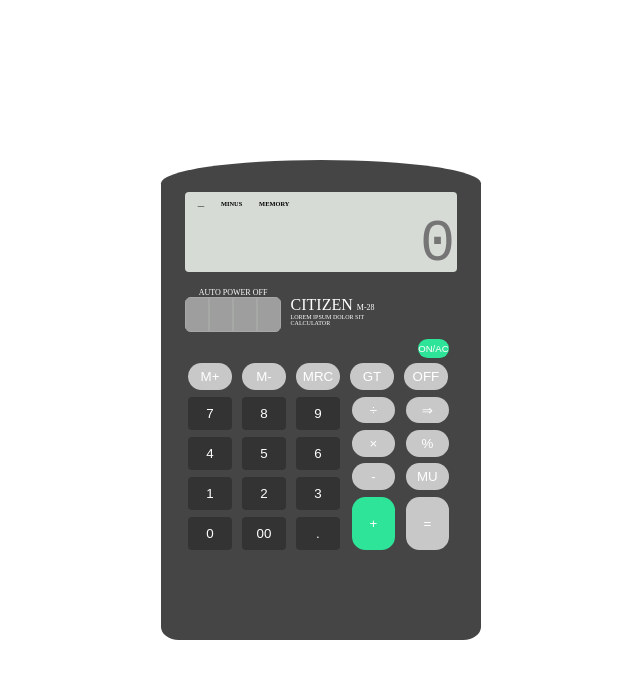
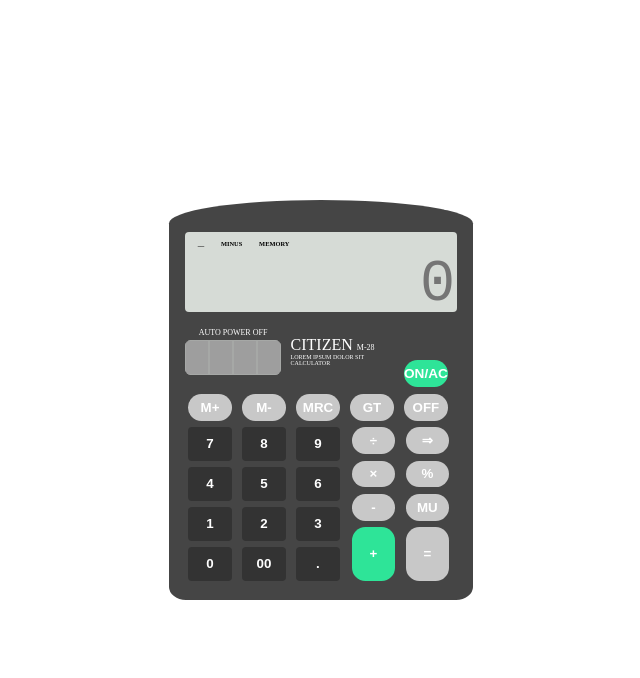
Before and after one commit to Vheeck/Simple-Calculator, a plain HTML site: page index.html in a window 1280 px wide. Shown: the whole page, without its empty margins (319-959 px from the left). Drawn offline with Linux system fonts and the light colour scheme.

Commit message:
Added main.js

```diff
--- a/index.html
+++ b/index.html
@@ -72,5 +72,6 @@
             </div>
         </div>
     </div>
+    <script src="main.js"></script>
 </body>
 </html>
--- a/style.css
+++ b/style.css
@@ -13,14 +13,15 @@ body {
     height: 100vh;
     align-items: center;
     justify-content: center;
+
 }
 
 .calculator {
     background-color: #454545;
     color: white;
-    width: 20em;
-    height: 30em;
-    padding: 2em 1.5em;
+    width: 19em;
+    height: 25em;
+    padding: 2em 1em 1em 1em;
     border-top-left-radius: 90% 42px;
     border-top-right-radius: 90% 42px;
     border-bottom-left-radius: 10% 24px;
@@ -113,7 +114,7 @@ body {
 }
 
 .switch button {
-    font-size: 0.6em;
+    font-size: 0.85em;
 }
 
 button {
@@ -123,6 +124,7 @@ button {
     border: none;
     outline: none;
     color: white;
+    font-weight: bold;
 }
 
 button.num {
@@ -144,3 +146,13 @@ button.big.round {
 button.green {
     background-color: rgb(46, 228, 152);
 }
+div.panel{
+    margin-top:3%;
+}
+div.numbers{
+    margin-bottom:0%;
+}
+
+.controls {
+    margin-top: -1.4em;
+}
```
Also changed, not shown: main.js (added, +13 -0 lines).
